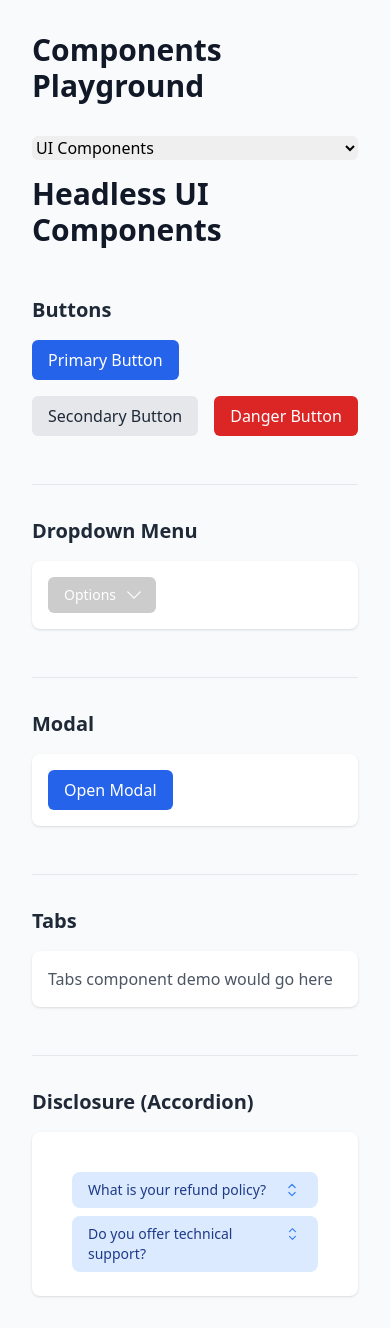
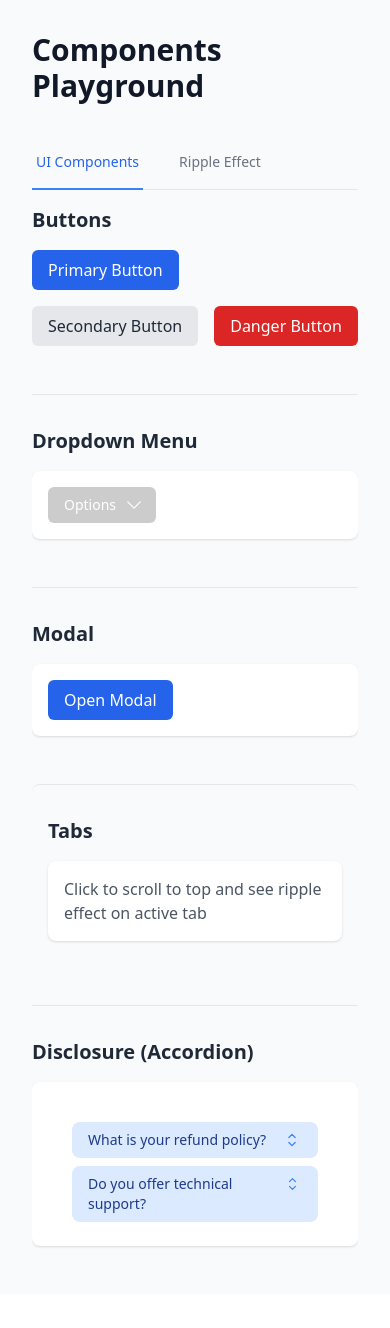
Before and after one commit to frin457/startup-vite-react-typescript, a React (Vite) app: page /playground in a window 390 px wide. After the commit the page ends 1294 px from the top, so only its background shows below. Built offline with nearby package versions, Linux system fonts and the light colour scheme.

Commit message:
Ripple QoL changes
- Updates `useRippleEffect` default settings.
- Updates `Button` to accept ripple options
- Updates ripple demo button
-- check point on `useAnimation`. Custom hook for applying different pre-made animations to different components.

```diff
--- a/src/components/Button.tsx
+++ b/src/components/Button.tsx
@@ -1,9 +1,11 @@
 import React, { forwardRef, useRef, RefObject, useEffect } from 'react';
 import useRippleEffect from '../hooks/useRippleEffect';
+import { defaultRippleOptions } from '../hooks/types/ripple';
 
 type ButtonProps = React.ButtonHTMLAttributes<HTMLButtonElement> & {
   variant?: 'primary' | 'secondary' | 'danger';
-  ripple?: boolean | {
+  ripple?: boolean;
+  options?: {
     color?: string;
     duration?: number;
     maxSize?: number;
@@ -35,12 +37,7 @@ const Button = forwardRef<HTMLButtonElement, ButtonProps>(({
     // Always call the hook, but conditionally apply the effect
     useRippleEffect(
       buttonRef as RefObject<HTMLElement>,
-      ripple ? {
-        color: 'rgba(255, 255, 255, 0.5)',
-        duration: 600,
-        maxSize: 2,
-        centered: false
-      }: false
+      ripple ? props.options || defaultRippleOptions : null // defaultRippleOptions?
     );
 
     const baseStyles = 'px-4 py-2 rounded-md font-medium transition-colors duration-200 focus:outline-none focus:ring-2 focus:ring-offset-2 relative overflow-hidden';
--- a/src/components/RippleDemo.tsx
+++ b/src/components/RippleDemo.tsx
@@ -21,7 +21,12 @@ const RippleDemo = forwardRef<RippleDemoRef>((_, ref) => {
           variant="danger"
           ripple={true}
           className="px-6 py-3 text-lg"
-
+          options={{
+            color: 'rgb(69, 72, 211)',
+            duration: 3000,
+            maxSize: 2,
+            centered: false
+          }}
         >
           Click me for ripple effect!
         </Button>
--- a/src/components/Tabs.tsx
+++ b/src/components/Tabs.tsx
@@ -1,4 +1,6 @@
-import { useState } from 'react';
+import { useState, useRef, forwardRef, useImperativeHandle, useEffect } from 'react';
+import { useAnimations, EffectsRef, EffectOptions } from '../hooks/useAnimations';
+import { createRippleRef, RippleOptions } from '../hooks/types/ripple';
 
 type TabItem = {
   name: string;
@@ -8,63 +10,94 @@ type TabItem = {
 
 type TabsProps = {
   tabs: TabItem[];
+  effectOptions?: EffectOptions;
+};
+
+export type TabsRef = {
+  triggerRipple: (options?: { x?: number; y?: number } & RippleOptions) => void;
 };
 
 function classNames(...classes: string[]) {
   return classes.filter(Boolean).join(' ');
 }
 
-const Tabs = ({ tabs }: TabsProps) => {
+const Tabs = forwardRef<TabsRef, TabsProps>(
+  ({ tabs, effectOptions = { active: true } }, ref) => {
     const [activeTab, setActiveTab] = useState(0);
+    const tabsContainerRef = useRef<HTMLDivElement>(null);
+    const rippleRef = useRef<ReturnType<typeof createRippleRef> | null>(null);
 
-  const currentTab = tabs[activeTab] || tabs[0];
+    // Initialize ripple ref
+    useEffect(() => {
+      if (tabsContainerRef.current) {
+        rippleRef.current = createRippleRef(tabsContainerRef, {
+          centered: true,
+          ...(effectOptions?.config as RippleOptions || {})
+        });
+      }
+    }, [effectOptions?.config]);
+
+    // Expose the ripple trigger through ref
+    useImperativeHandle(ref, () => ({
+      triggerRipple: (options = {}) => {
+        if (rippleRef.current) {
+          const { x, y, ...rippleOptions } = options;
+          rippleRef.current = createRippleRef(tabsContainerRef, {
+            ...rippleOptions,
+            ...(x !== undefined && y !== undefined
+              ? { clientX: x, clientY: y }
+              : { centered: true }
+            )
+          });
+          rippleRef.current.triggerRipple();
+        }
+      }
+    }));
+
+    const handleTabClick = (index: number, e: React.MouseEvent) => {
+      setActiveTab(index);
+
+      // Trigger ripple effect at the click position on the outermost div
+      if (tabsContainerRef.current) {
+        rippleRef.current?.triggerRipple();
+      }
+    };
 
     return (
-    <div>
-      <div className="sm:hidden">
-        <label htmlFor="tabs" className="sr-only">
-          Select a tab
-        </label>
-        <select
-          id="tabs"
-          name="tabs"
-          className="block w-full rounded-md border-gray-300 focus:border-blue-500 focus:ring-blue-500"
-          value={activeTab}
-          onChange={(e) => setActiveTab(Number(e.target.value))}
+      <div
+        ref={tabsContainerRef}
+        className="relative overflow-hidden" // Ensure ripple stays within bounds
       >
-          {tabs.map((tab, index) => (
-            <option key={tab.name} value={index}>
-              {tab.name}
-            </option>
-          ))}
-        </select>
-      </div>
-      <div className="hidden sm:block">
+        <div className="block">
           <div className="border-b border-gray-200">
             <nav className="-mb-px flex space-x-8" aria-label="Tabs">
-            {tabs.map((tab, index) => (
+              {tabs.map((tab, index) => {
+                const isActive = index === activeTab;
+                return (
                   <button
                     key={tab.name}
-                onClick={() => setActiveTab(index)}
+                    onClick={(e) => handleTabClick(index, e)}
                     className={classNames(
-                  index === activeTab
+                      isActive
                         ? 'border-blue-500 text-blue-600'
                         : 'border-transparent text-gray-500 hover:text-gray-700 hover:border-gray-300',
-                  'whitespace-nowrap py-4 px-1 border-b-2 font-medium text-sm'
+                      'whitespace-nowrap py-4 px-1 border-b-2 font-medium text-sm relative overflow-hidden'
                     )}
-                aria-current={index === activeTab ? 'page' : undefined}
+                    aria-current={isActive ? 'page' : undefined}
                   >
                     {tab.name}
                   </button>
-            ))}
+                );
+              })}
             </nav>
           </div>
         </div>
-      <div className="mt-4">
-        {currentTab?.content}
+        <div className="py-4">
+          {tabs[activeTab]?.content}
         </div>
       </div>
     );
-};
+  }
+);
 
 export default Tabs;
--- /dev/null
+++ b/src/hooks/types/ripple.ts
@@ -0,0 +1,61 @@
+import { RefObject } from 'react';
+
+export interface RippleOptions {
+  /**
+   * Color of the ripple effect
+   * @default 'rgba(255, 255, 255, 0.7)'
+   */
+  color?: string;
+  /**
+   * Duration of the ripple animation in milliseconds
+   * @default 600
+   */
+  duration?: number;
+  /**
+   * Maximum size of the ripple as a percentage of the largest dimension
+   * @default 1 (100%)
+   */
+  maxSize?: number;
+  /**
+   * Whether to center the ripple effect
+   * @default false
+   */
+  centered?: boolean;
+}
+
+export const defaultRippleOptions: RippleOptions = {
+  color: 'rgba(255, 255, 255, 0.7)',
+  duration: 600,
+  maxSize: 1,
+  centered: false
+};
+
+export type RippleRef = {
+  triggerRipple: () => void;
+};
+
+export function createRippleRef(
+  elementRef: RefObject<HTMLElement>,
+  options: {
+    centered?: boolean;
+    color?: string;
+    duration?: number;
+    maxSize?: number;
+  } = {}
+): RippleRef {
+  return {
+    triggerRipple: () => {
+      if (elementRef.current) {
+        const rect = elementRef.current.getBoundingClientRect();
+        const event = new MouseEvent('mousedown', {
+          view: window,
+          bubbles: true,
+          cancelable: true,
+          clientX: options.centered ? rect.left + rect.width / 2 : rect.left,
+          clientY: options.centered ? rect.top + rect.height / 2 : rect.top,
+        });
+        elementRef.current.dispatchEvent(event);
+      }
+    }
+  };
+}
--- a/src/routes/Playground.tsx
+++ b/src/routes/Playground.tsx
@@ -1,6 +1,7 @@
-import { useState } from 'react';
+import { useState, useRef } from 'react';
 import { Button, Dropdown, Tabs, Disclosure, Modal } from '../components';
 import RippleDemo from '../components/RippleDemo';
+import { RippleRef } from '../hooks/types/ripple';
 
 const ButtonsDemo = () => (
   <section className="space-y-4">
@@ -42,14 +43,19 @@ const ModalDemo = () => {
   );
 };
 
-const TabsDemo = () => (
-  <section className="space-y-4 pt-8 border-t border-gray-200">
-    <h2 className="text-xl font-semibold text-gray-800">Tabs</h2>
-    <div className="p-4 bg-white rounded-lg shadow">
-      <p className="text-gray-600">Tabs component demo would go here</p>
-    </div>
-  </section>
-);
+const TabsDemo = ({ onTabClick }: { onTabClick: () => void }) => {
+  return (
+    <section
+      className="space-y-4 pt-8 border-t border-gray-200 cursor-pointer hover:bg-gray-50 transition-colors p-4 rounded-lg"
+      onClick={onTabClick}
+    >
+      <h2 className="text-xl font-semibold text-gray-800">Tabs</h2>
+      <div className="p-4 bg-white rounded-lg shadow">
+        <p className="text-gray-600">Click to scroll to top and see ripple effect on active tab</p>
+      </div>
+    </section>
+  );
+};
 
 const DisclosureDemo = () => (
   <section className="space-y-4 pt-8 border-t border-gray-200">
@@ -60,25 +66,41 @@ const DisclosureDemo = () => (
   </section>
 );
 
-const UIComponentsDemo = () => (
-  <div className="space-y-12">
-    <h1 className="text-3xl font-bold text-gray-900 mb-8">Headless UI Components</h1>
-    <ButtonsDemo />
-    <DropdownDemo />
-    <ModalDemo />
-    <TabsDemo />
-    <DisclosureDemo />
-  </div>
-);
 
 const Playground = () => {
+  const tabsRef = useRef<HTMLDivElement & RippleRef>(null);
+
+  const handleTabClick = () => {
+    // Scroll to top
+    window.scrollTo({ top: 0, behavior: 'smooth' });
+
+    // Trigger ripple effect on the active tab after scroll
+    setTimeout(() => {
+      if (tabsRef.current) {
+        tabsRef.current.triggerRipple();
+      }
+    }, 300);
+  };
+
   return (
     <div className="min-h-screen bg-gray-50 p-8">
       <div className="max-w-6xl mx-auto">
         <h1 className="text-3xl font-bold text-gray-900 mb-8">Components Playground</h1>
         <Tabs
+          ref={tabsRef}
           tabs={[
-            { name: 'UI Components', content: <UIComponentsDemo /> },
+            {
+              name: 'UI Components',
+              content: (
+                <div className="space-y-12">
+                  <ButtonsDemo />
+                  <DropdownDemo />
+                  <ModalDemo />
+                  <TabsDemo onTabClick={handleTabClick} />
+                  <DisclosureDemo />
+                </div>
+              )
+            },
             { name: 'Ripple Effect', content: <RippleDemo /> },
           ]}
         />
```
Also changed, not shown: src/hooks/useEffects.ts (added, +66 -0 lines), src/hooks/useRippleEffect.ts (+12 -42 lines). Lines whose indentation alone changed are shown as unchanged.
